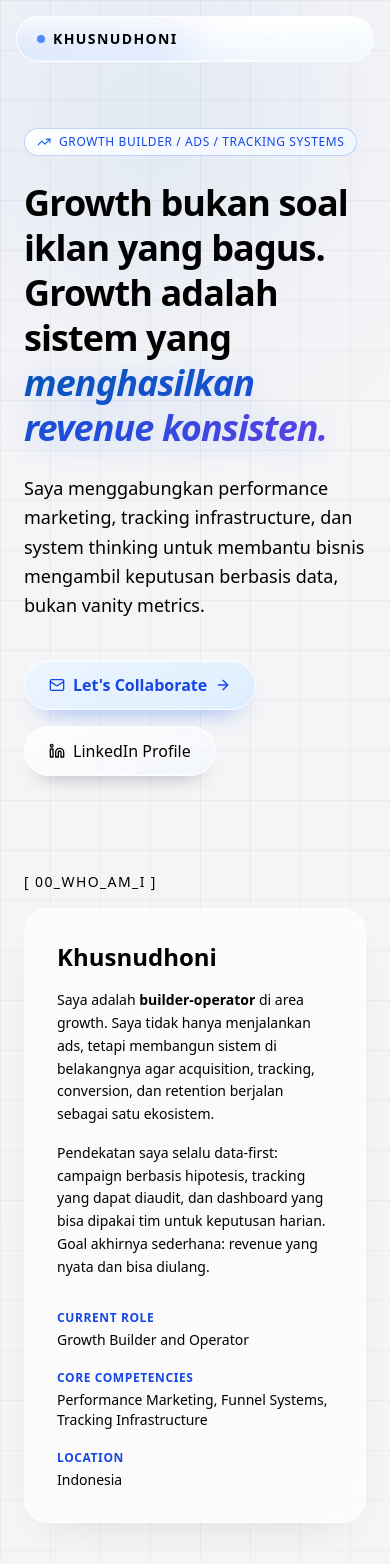
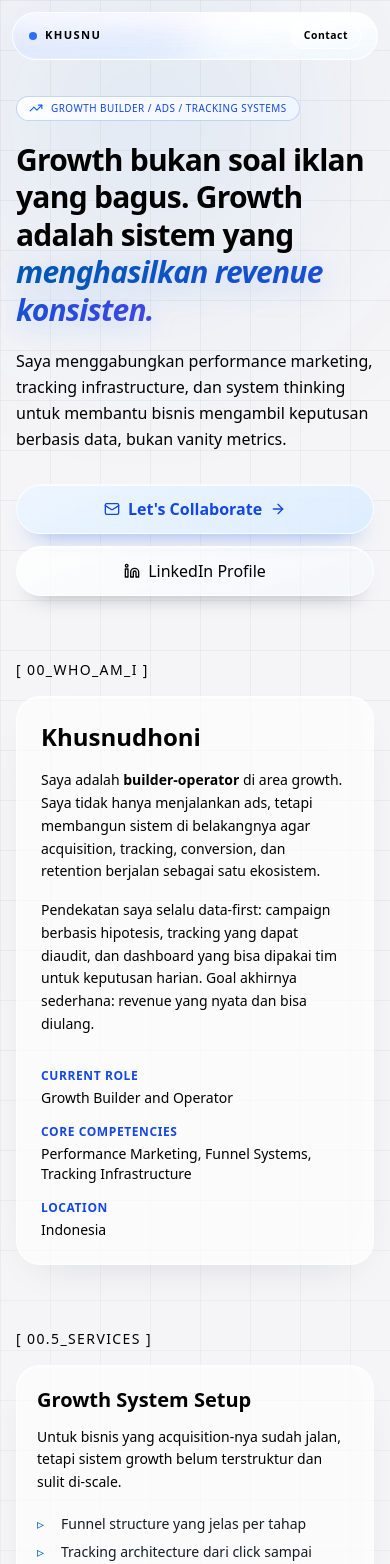
Before and after one commit to CarlitoDon/khusnudhoni-dev, a Next.js app: page / in a window 390 px wide. Shown: the top 1564 px of the page. Built offline with nearby package versions, Linux system fonts and the light colour scheme.

Commit message:
fix: improve mobile layout and spacing

```diff
--- a/src/app/globals.css
+++ b/src/app/globals.css
@@ -324,6 +324,22 @@ body {
     0 0 0 1px rgba(37, 99, 235, 0.18);
 }
 
+@media (max-width: 640px) {
+  .liquid-nav-shell {
+    max-width: calc(100vw - 1rem);
+  }
+
+  .bento-card:hover {
+    transform: none;
+  }
+
+  .tech-chip {
+    font-size: 0.68rem;
+    padding: 0.3rem 0.65rem;
+    letter-spacing: 0.03em;
+  }
+}
+
 @supports not (
   (-webkit-backdrop-filter: blur(1px)) or (backdrop-filter: blur(1px))
 ) {
--- a/src/app/page.tsx
+++ b/src/app/page.tsx
@@ -34,30 +34,30 @@ export default function Home() {
         <BackgroundLayer />
         <SiteNavbar />
 
-        <div className="mx-auto max-w-6xl px-6 pb-24 pt-32 sm:px-10 lg:px-14">
+        <div className="mx-auto max-w-6xl px-4 pb-20 pt-24 sm:px-10 sm:pt-32 lg:px-14">
           {/* Header Section */}
-          <header className="mb-24 flex flex-col items-start gap-6 animate-enter">
-            <div className="magic-badge inline-flex items-center rounded-full px-3 py-1 font-mono text-[0.75rem] uppercase tracking-wider text-blue-700">
+          <header className="mb-16 sm:mb-24 flex flex-col items-start gap-5 sm:gap-6 animate-enter">
+            <div className="magic-badge inline-flex items-center rounded-full px-3 py-1 font-mono text-[0.62rem] sm:text-[0.75rem] uppercase tracking-wider text-blue-700">
               <TrendingUp className="mr-2 h-3.5 w-3.5 text-blue-600" />
               Growth Builder / Ads / Tracking Systems
             </div>
 
-            <h1 className="max-w-4xl text-4xl font-bold leading-tight tracking-tight sm:text-5xl lg:text-6xl text-black">
+            <h1 className="max-w-4xl text-3xl font-bold leading-tight tracking-tight sm:text-5xl lg:text-6xl text-black">
               Growth bukan soal iklan yang bagus. Growth adalah sistem yang{" "}
               <span className="title-gradient font-extrabold italic pr-2">
                 menghasilkan revenue konsisten.
               </span>
             </h1>
 
-            <p className="max-w-2xl text-lg text-black leading-relaxed sm:text-xl">
+            <p className="max-w-2xl text-base text-black leading-relaxed sm:text-xl">
               Saya menggabungkan performance marketing, tracking infrastructure,
               dan system thinking untuk membantu bisnis mengambil keputusan
               berbasis data, bukan vanity metrics.
             </p>
 
-            <div className="mt-4 flex flex-wrap items-center gap-4">
+            <div className="mt-3 flex w-full flex-col sm:w-auto sm:flex-row flex-wrap items-stretch sm:items-center gap-3 sm:gap-4">
               <GlassButton
-                className="group"
+                className="group justify-center"
                 href={`mailto:${SITE_PROFILE.email}`}
                 variant="primary"
               >
@@ -66,6 +66,7 @@ export default function Home() {
                 <ArrowRight className="ml-2 h-4 w-4 group-hover:translate-x-1 transition-transform" />
               </GlassButton>
               <GlassButton
+                className="justify-center"
                 href={SITE_PROFILE.linkedInUrl}
                 target="_blank"
                 rel="noreferrer"
@@ -77,14 +78,11 @@ export default function Home() {
           </header>
 
           {/* Profil / About Section */}
-          <section
-            id="about"
-            className="mb-24 scroll-mt-24 animate-enter delay-100"
-          >
+          <section id="about" className="mb-16 sm:mb-24 scroll-mt-24 animate-enter delay-100">
             <h2 className="mb-4 text-sm font-mono tracking-widest text-black uppercase">
               [ 00_Who_Am_I ]
             </h2>
-            <GlassPanel className="p-8 md:p-10">
+            <GlassPanel className="p-6 sm:p-8 md:p-10">
               <div className="flex flex-col lg:flex-row gap-8 lg:items-start">
                 <div className="flex-1">
                   <h3 className="text-2xl font-bold text-black mb-4">
@@ -108,7 +106,7 @@ export default function Home() {
 
                 <div className="hidden lg:block w-[1px] bg-gray-200 self-stretch" />
 
-                <div className="w-full lg:w-64 flex flex-col gap-5 text-sm">
+                <div className="w-full lg:w-64 flex flex-col gap-4 sm:gap-5 text-sm">
                   <div>
                     <span className="font-mono text-blue-700 font-bold block mb-1 text-xs uppercase tracking-wider">
                       Current Role
@@ -136,13 +134,13 @@ export default function Home() {
             </GlassPanel>
           </section>
 
-          <section id="services" className="mb-24 scroll-mt-24">
+          <section id="services" className="mb-16 sm:mb-24 scroll-mt-24">
             <h2 className="mb-4 text-sm font-mono tracking-widest text-black uppercase animate-enter delay-150">
               [ 00.5_Services ]
             </h2>
-            <div className="grid grid-cols-1 md:grid-cols-2 gap-8 animate-enter delay-200">
+            <div className="grid grid-cols-1 md:grid-cols-2 gap-5 sm:gap-8 animate-enter delay-200">
               {services.map((service) => (
-                <GlassPanel key={service.title} className="p-7 md:p-8">
+                <GlassPanel key={service.title} className="p-5 sm:p-7 md:p-8">
                   <h3 className="text-xl md:text-2xl font-bold text-black mb-3">
                     {service.title}
                   </h3>
@@ -160,14 +158,14 @@ export default function Home() {
           </section>
 
           {/* Case Studies Bento Grid */}
-          <section id="cases" className="mb-24 scroll-mt-24">
+          <section id="cases" className="mb-16 sm:mb-24 scroll-mt-24">
             <h2 className="mb-4 text-sm font-mono tracking-widest text-black uppercase animate-enter delay-200">
               [ 01_Case_Studies ]
             </h2>
-            <div className="grid grid-cols-1 md:grid-cols-2 gap-8 md:gap-10 relative z-10 animate-enter delay-300">
+            <div className="grid grid-cols-1 md:grid-cols-2 gap-5 sm:gap-8 md:gap-10 relative z-10 animate-enter delay-300">
               {caseStudies.map((study, index) => (
                 <article
-                  className={`bento-card glass-surface-primary p-8 md:p-10 flex flex-col gap-6 group hover:border-blue-400/50 cursor-pointer ${index === 0 ? "md:col-span-2" : ""}`}
+                  className={`bento-card glass-surface-primary p-5 sm:p-8 md:p-10 flex flex-col gap-5 sm:gap-6 group hover:border-blue-400/50 cursor-pointer ${index === 0 ? "md:col-span-2" : ""}`}
                   key={study.title}
                 >
                   <Link
@@ -179,7 +177,7 @@ export default function Home() {
                     <span className="font-mono text-blue-700 font-bold text-xs">
                       /case_{index + 1}
                     </span>
-                    <h3 className="text-2xl sm:text-3xl font-bold tracking-tight text-black group-hover:text-blue-700 transition-colors">
+                    <h3 className="text-xl sm:text-3xl font-bold tracking-tight text-black group-hover:text-blue-700 transition-colors">
                       {study.title}
                     </h3>
                   </div>
@@ -205,7 +203,7 @@ export default function Home() {
               [ 02_Growth_Stack ]
             </h2>
             <InteractiveStackGlow>
-              <GlassPanel className="magic-stack-card p-8">
+              <GlassPanel className="magic-stack-card p-5 sm:p-8">
                 <div className="flex flex-wrap gap-3">
                   {growthStack.map((tool) => (
                     <span className="tech-chip" key={tool}>
@@ -217,7 +215,7 @@ export default function Home() {
             </InteractiveStackGlow>
           </section>
 
-          <footer className="mt-24 border-t border-gray-300 pt-8 flex items-center justify-between text-xs text-black font-mono animate-enter delay-400">
+          <footer className="mt-16 sm:mt-24 border-t border-gray-300 pt-6 sm:pt-8 flex flex-col sm:flex-row items-start sm:items-center gap-3 sm:gap-0 justify-between text-xs text-black font-mono animate-enter delay-400">
             <p>Khusnudhoni &copy; {new Date().getFullYear()}</p>
             <p className="flex items-center gap-2">
               <span className="h-1.5 w-1.5 rounded-full bg-green-500 animate-pulse"></span>
--- a/src/components/SiteNavbar.tsx
+++ b/src/components/SiteNavbar.tsx
@@ -7,15 +7,23 @@ type SiteNavbarProps = {
 
 export function SiteNavbar({ basePath = "" }: SiteNavbarProps) {
   return (
-    <div className="fixed top-4 left-0 right-0 z-50 px-4 sm:px-8 lg:px-10 pointer-events-none">
-      <nav className="liquid-nav liquid-nav-shell pointer-events-auto mx-auto flex max-w-6xl items-center justify-between px-5 py-3 sm:px-7 lg:px-8">
+    <div className="fixed top-3 left-0 right-0 z-50 px-3 sm:px-8 lg:px-10 pointer-events-none">
+      <nav className="liquid-nav liquid-nav-shell pointer-events-auto mx-auto flex max-w-6xl items-center justify-between px-4 py-2.5 sm:px-7 sm:py-3 lg:px-8">
         <Link
           href="/"
-          className="flex items-center gap-2 font-mono text-sm font-bold tracking-widest text-black hover:text-blue-600 transition-colors"
+          className="flex items-center gap-2 font-mono text-[0.7rem] sm:text-sm font-bold tracking-[0.12em] text-black hover:text-blue-600 transition-colors"
         >
           <div className="h-2 w-2 bg-blue-600 rounded-full animate-pulse"></div>
-          {SITE_PROFILE.name.toUpperCase()}
+          <span className="sm:hidden">KHUSNU</span>
+          <span className="hidden sm:inline">{SITE_PROFILE.name.toUpperCase()}</span>
         </Link>
+
+        <a
+          href={`mailto:${SITE_PROFILE.email}`}
+          className="sm:hidden liquid-pill text-black hover:text-blue-700 px-3 py-1 rounded-full transition-all font-mono text-[0.65rem] font-semibold tracking-wider"
+        >
+          Contact
+        </a>
 
         <div className="hidden sm:flex items-center gap-6 font-mono text-xs text-black font-semibold">
           {NAV_SECTIONS.map((section) => (
```
